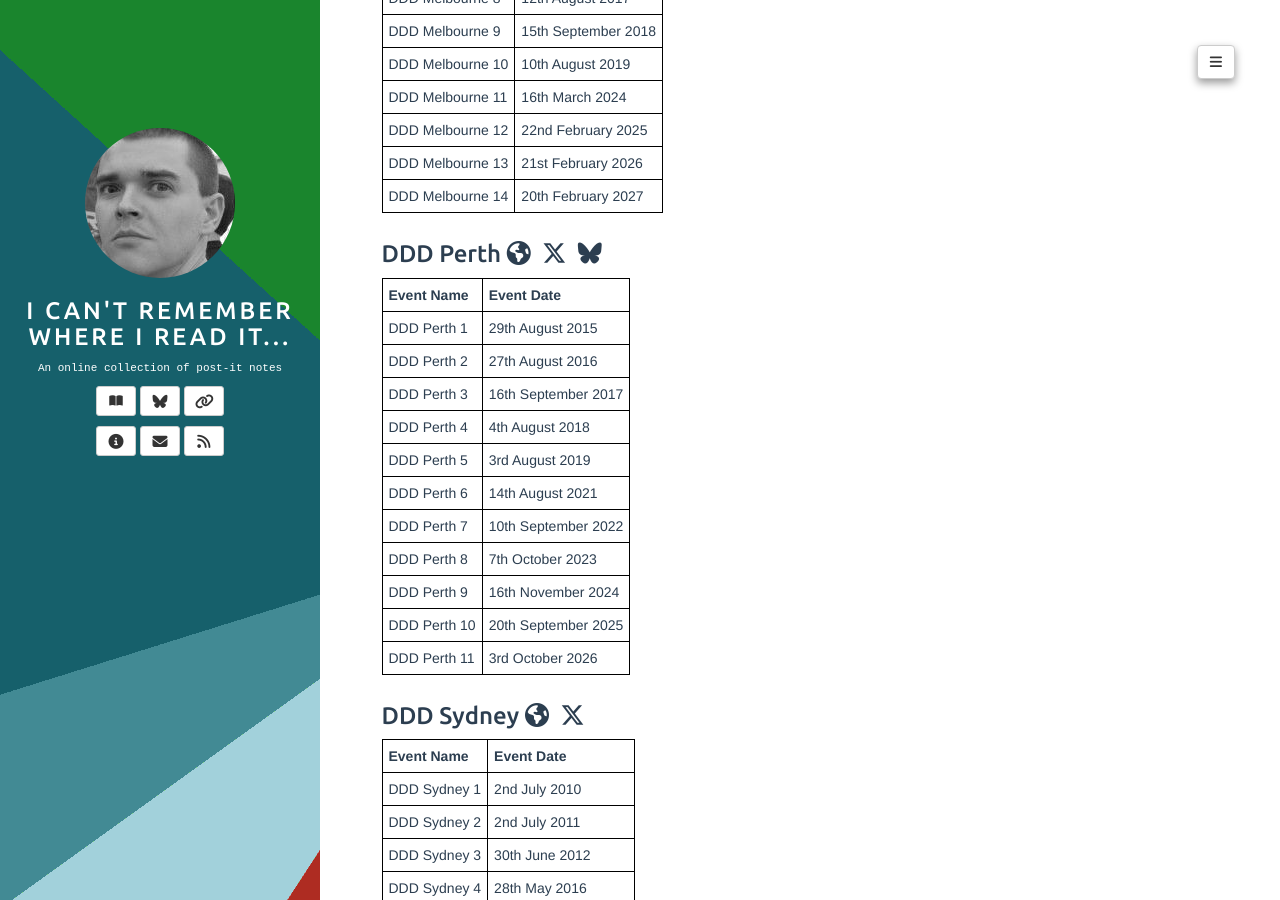
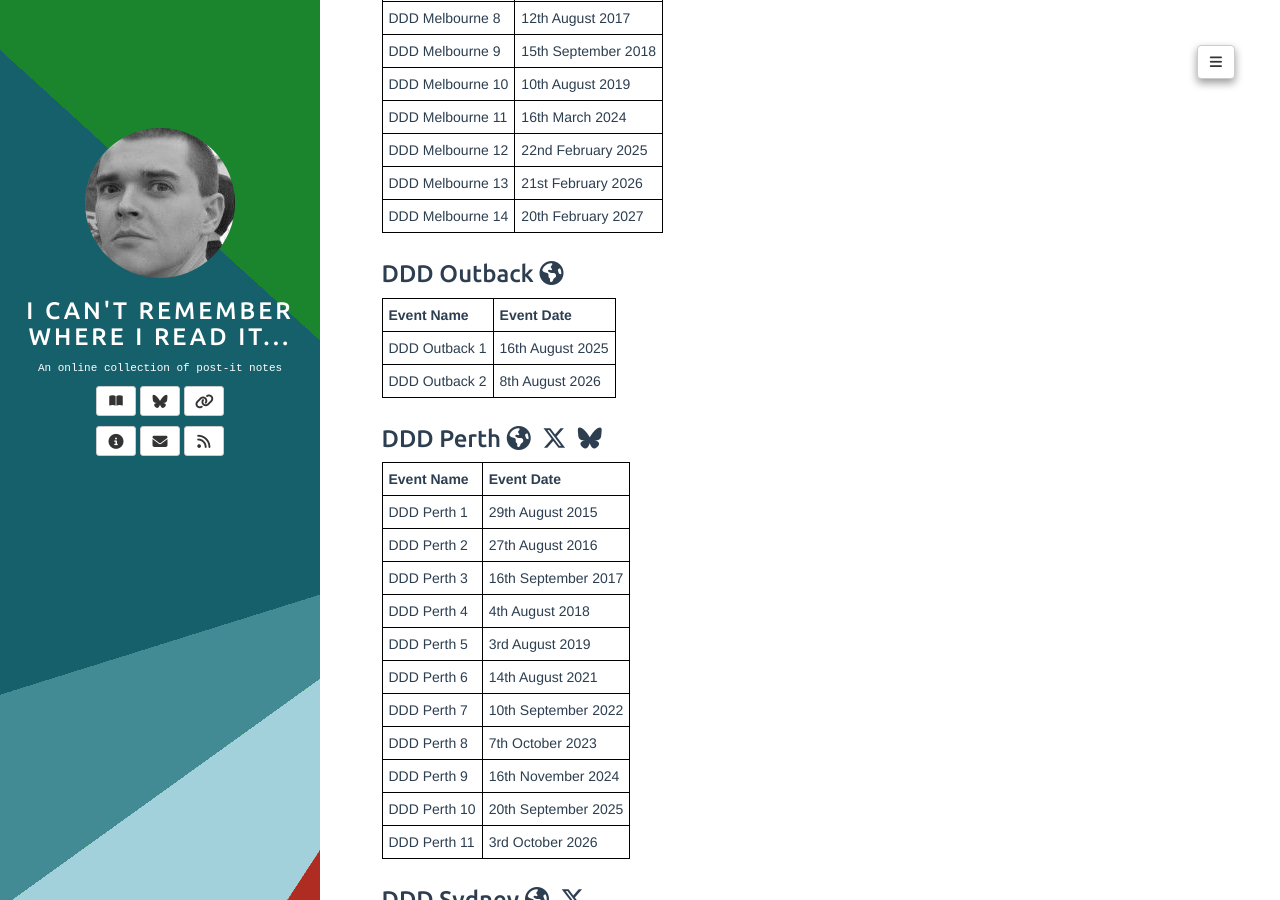
Before and after one commit to adrianbanks/adrianbanks.github.io, a Jekyll site: the page built from ddd-grouped.md, in a window 1280 px wide and 900 px high, scrolled down 4898 px. Built offline with Jekyll 4.4.1, drawn with Linux system fonts in a browser that asks for light colours.

Commit message:
Add DDD Outback

```diff
--- a/ddd-grouped.md
+++ b/ddd-grouped.md
@@ -23,6 +23,7 @@ There have been many Developer! Developer! Developer! events over the years, spr
 - [DDD Melbourne](#ddd-melbourne--)
 - [DDD Netherlands](#ddd-netherlands--)
 - [DDD North](#ddd-north----)
+- [DDD Outback](#ddd-outback----)
 - [DDD Perth](#ddd-perth--)
 - [DDD Reading](#ddd-reading--)
 - [DDD Scotland](#ddd-scotland--)
@@ -204,6 +205,15 @@ There have been many Developer! Developer! Developer! events over the years, spr
 | DDD Melbourne 14 | 20th February 2027  |
 {:.mdtable}
 
+### DDD Outback [<i class="fa fa-globe"></i>](https://dddoutback.com)
+
+| **Event Name**   | **Event Date**      |
+| ---------------- | ------------------- |
+| DDD Outback 1    | 16th August 2025    |
+| DDD Outback 2    | 8th August 2026     |
+{:.mdtable}
+
+
 ### DDD Perth [<i class="fa fa-globe"></i>](https://www.dddperth.com) [<i class="fa fa-brands fa-x-twitter"></i>](https://x.com/dddperth) [<i class="fa fa-brands fa-bluesky"></i>](https://bsky.app/profile/dddperth.bsky.social)
 
 | **Event Name** | **Event Date**      |
```
Also changed, not shown: ddd-list.md (+3 -0 lines).
